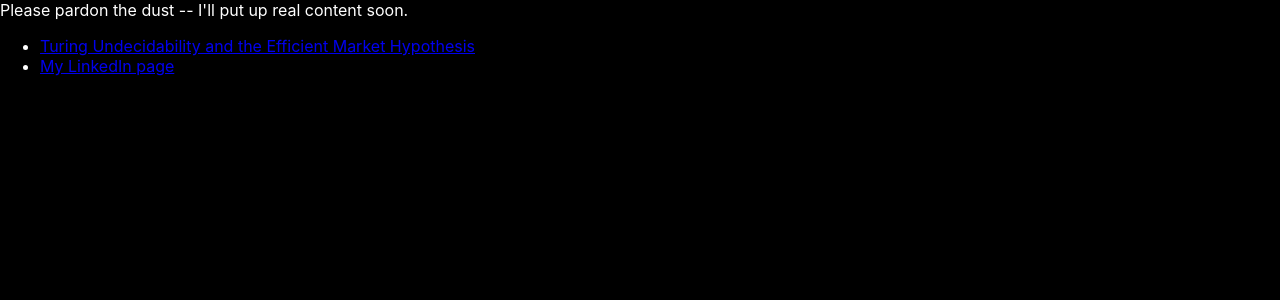
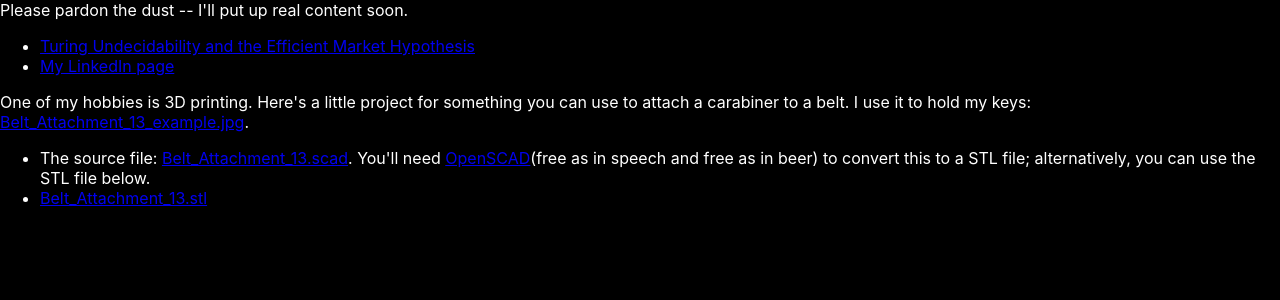
Before and after one commit to chrisoei/christopheroei.com, a React (Create React App) app: page / in a window 1280 px wide. Shown: the top 300 px of the page. Built offline with nearby package versions, Linux system fonts and the light colour scheme.

Commit message:
Add Belt Attachment 13 links.

```diff
--- a/src/App.tsx
+++ b/src/App.tsx
@@ -17,6 +17,27 @@ const App = () => {
                     <a href="https://www.linkedin.com/in/oeichris/">My LinkedIn page</a>
                 </li>
             </ul>
+
+            One of my hobbies is 3D printing. Here's a little project for something you can use to attach a carabiner to a belt.
+            I use it to hold my keys: <a href={blobURL({
+                sha2_256: "0520269efad016fc44af5af44b6ef776d104bddd169aefe327bddcf6520da8ef",
+                ext: "jpg"
+            })}>Belt_Attachment_13_example.jpg</a>.
+            <ul>
+                <li>
+                    The source file: <a href={blobURL({
+                        sha2_256: "e26d618a8be31497ccf0cfc95e5bafc4c6754081903d57d9c82652e63548e47f",
+                        ext: "scad"
+                    })}>Belt_Attachment_13.scad</a>. You'll need <a href="https://openscad.org/">OpenSCAD</a>
+                    (free as in speech and free as in beer) to convert this to a STL file; alternatively, you can use the STL file below.
+                </li>
+                <li>
+                    <a href={blobURL({
+                        sha2_256: "c25b604dbe410f5c107229ec83cf3b9b6bb82d8d178d6be42f541a8f3ba8c737",
+                        ext: "stl"
+                    })}>Belt_Attachment_13.stl</a>
+                </li>
+            </ul>
         </div>
     );
 }
```
